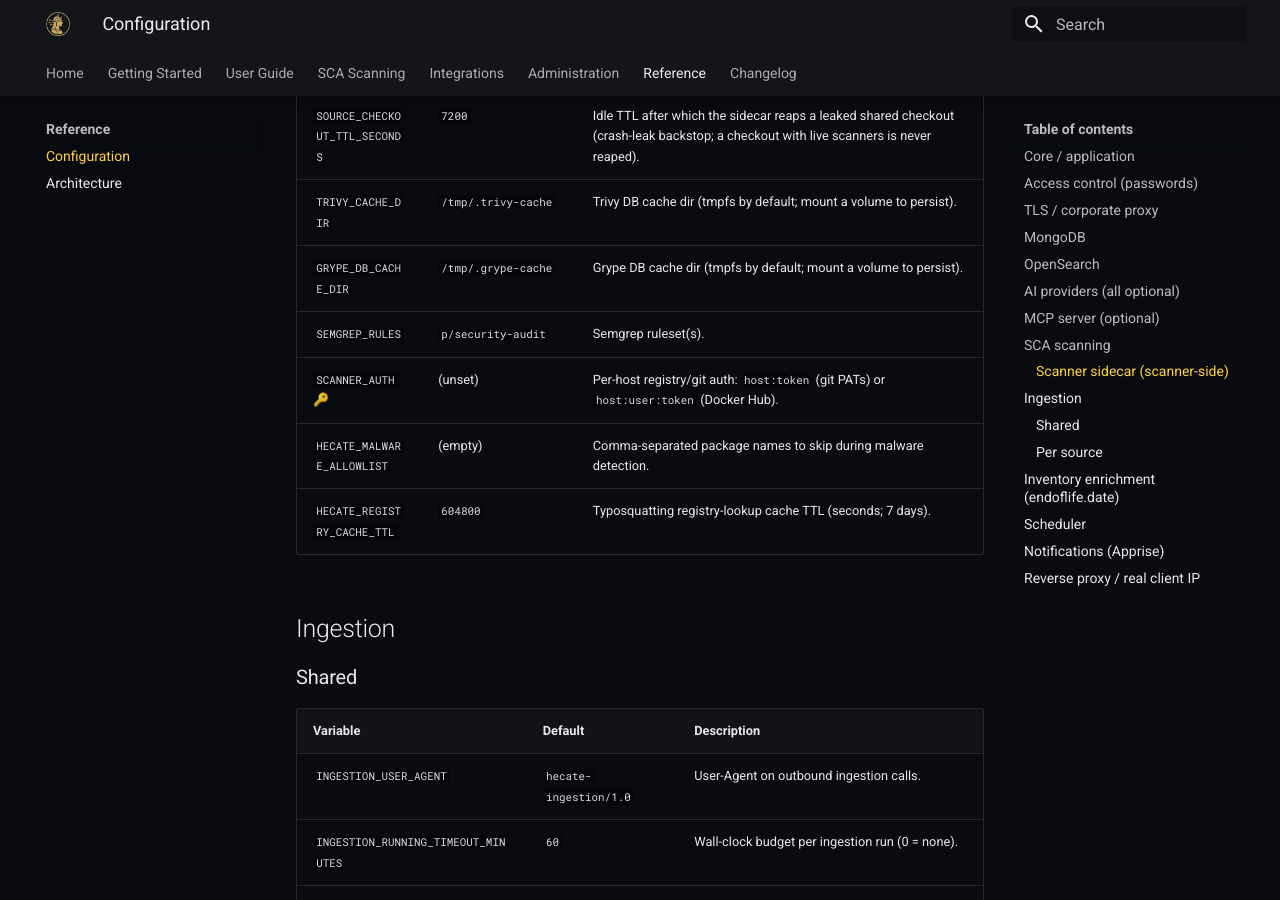
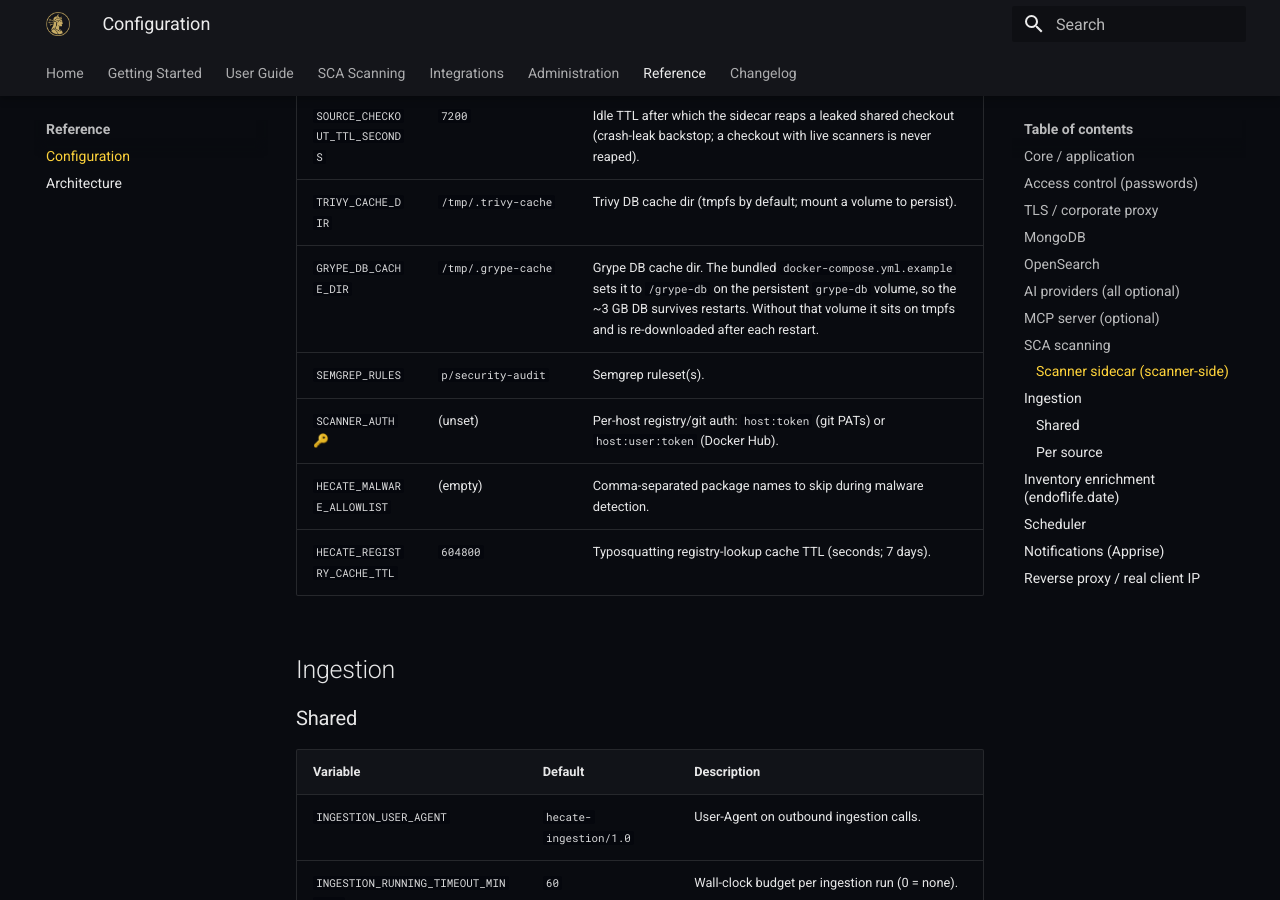
Before and after one commit to 0x3e4/hecate, an MkDocs documentation site: the page built from docs/configuration.md, in a window 1280 px wide and 900 px high, scrolled down 6700 px. Built offline with MkDocs 1.6.1 and Material for MkDocs 9.7.7, drawn with Linux system fonts in a browser that asks for light colours.

Commit message:
build(compose): persist grype vulnerability DB on a named volume by default
The grype DB is now ~3 GB. On the tmpfs-backed /tmp it was downloaded
again after every scanner restart, and it competed with scan workspaces
for tmpfs space. If the entrypoint prewarm and the first scan's
auto-update downloaded in parallel, a small tmpfs filled up and SQLite
failed with "database or disk is full".

docker-compose.yml.example now mounts a `grype-db` volume for the
scanner and sets GRYPE_DB_CACHE_DIR=/grype-db under `environment:`,
which takes precedence over env_file, so an existing .env that still
points at /tmp does not bypass the volume. Measured with the hardened
container settings (read-only rootfs, cap_drop ALL): the first start
downloads the DB in 80 s, and a restart with the same volume finds it
current in 1 s.

.env.example, docs/configuration.md, scanner/README.md and the
changelog (including the docs mirror) describe the new default.

```diff
--- a/docs/configuration.md
+++ b/docs/configuration.md
@@ -159,7 +159,7 @@
 | `GIT_CLONE_TIMEOUT_SECONDS` | `300` | `git clone` timeout for source-repo scans. The repo is cloned once per scan (sidecar `/prepare-source`) and shared across all scanners. The backend widens the `/prepare-source` HTTP timeout to `max(SCA_SCANNER_TIMEOUT_SECONDS, this + 60)`. |
 | `SOURCE_CHECKOUT_TTL_SECONDS` | `7200` | Idle TTL after which the sidecar reaps a leaked shared checkout (crash-leak backstop; a checkout with live scanners is never reaped). |
 | `TRIVY_CACHE_DIR` | `/tmp/.trivy-cache` | Trivy DB cache dir (tmpfs by default; mount a volume to persist). |
-| `GRYPE_DB_CACHE_DIR` | `/tmp/.grype-cache` | Grype DB cache dir (tmpfs by default; mount a volume to persist). |
+| `GRYPE_DB_CACHE_DIR` | `/tmp/.grype-cache` | Grype DB cache dir. The bundled `docker-compose.yml.example` sets it to `/grype-db` on the persistent `grype-db` volume, so the ~3 GB DB survives restarts. Without that volume it sits on tmpfs and is re-downloaded after each restart. |
 | `SEMGREP_RULES` | `p/security-audit` | Semgrep ruleset(s). |
 | `SCANNER_AUTH` 🔑 | (unset) | Per-host registry/git auth: `host:token` (git PATs) or `host:user:token` (Docker Hub). |
 | `HECATE_MALWARE_ALLOWLIST` | (empty) | Comma-separated package names to skip during malware detection. |
```
Also changed, not shown: CHANGELOG.md (+1 -0 lines), docs/changelog.md (+1 -0 lines), scanner/README.md (+1 -1 lines), 2 other files.
